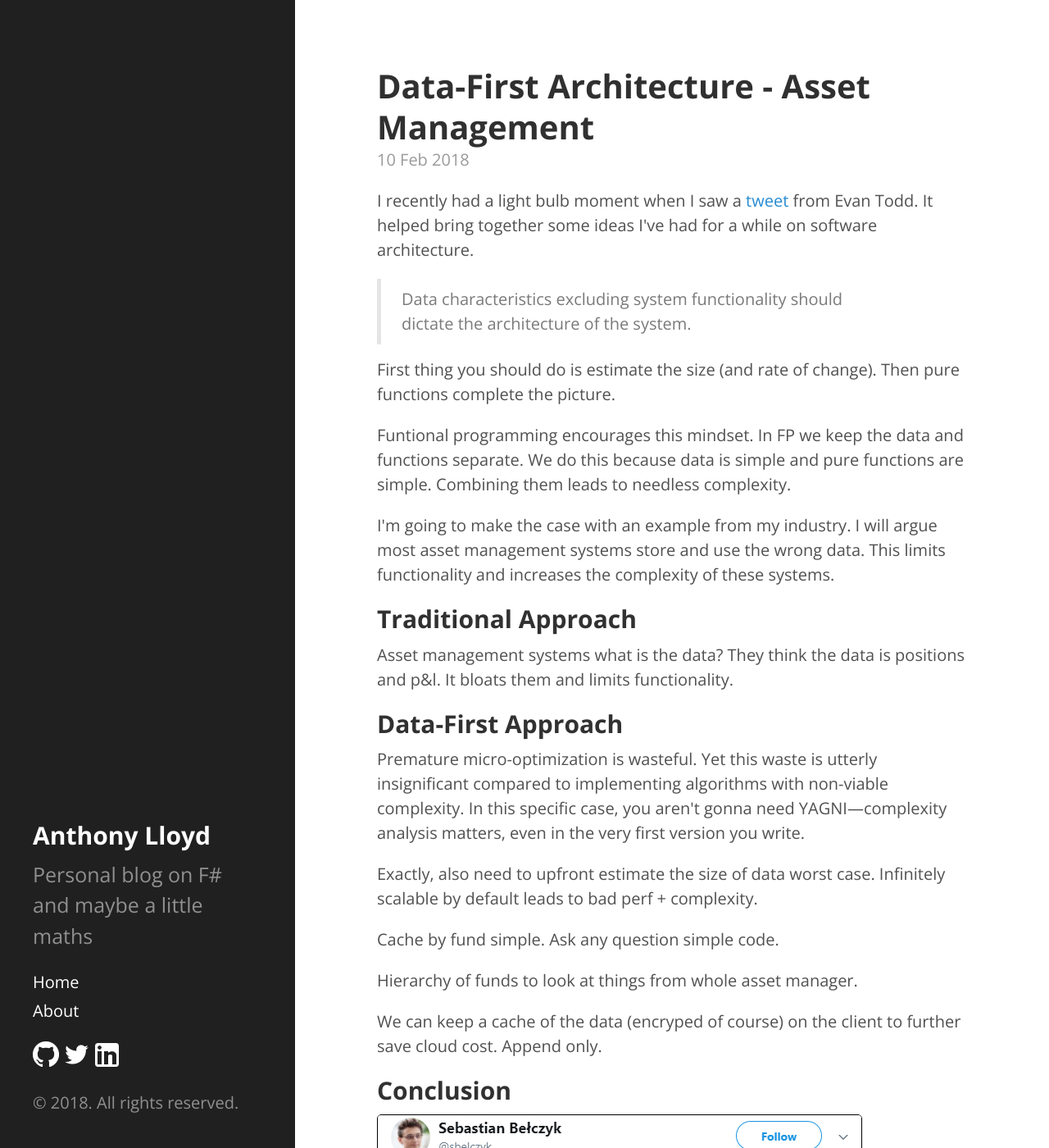
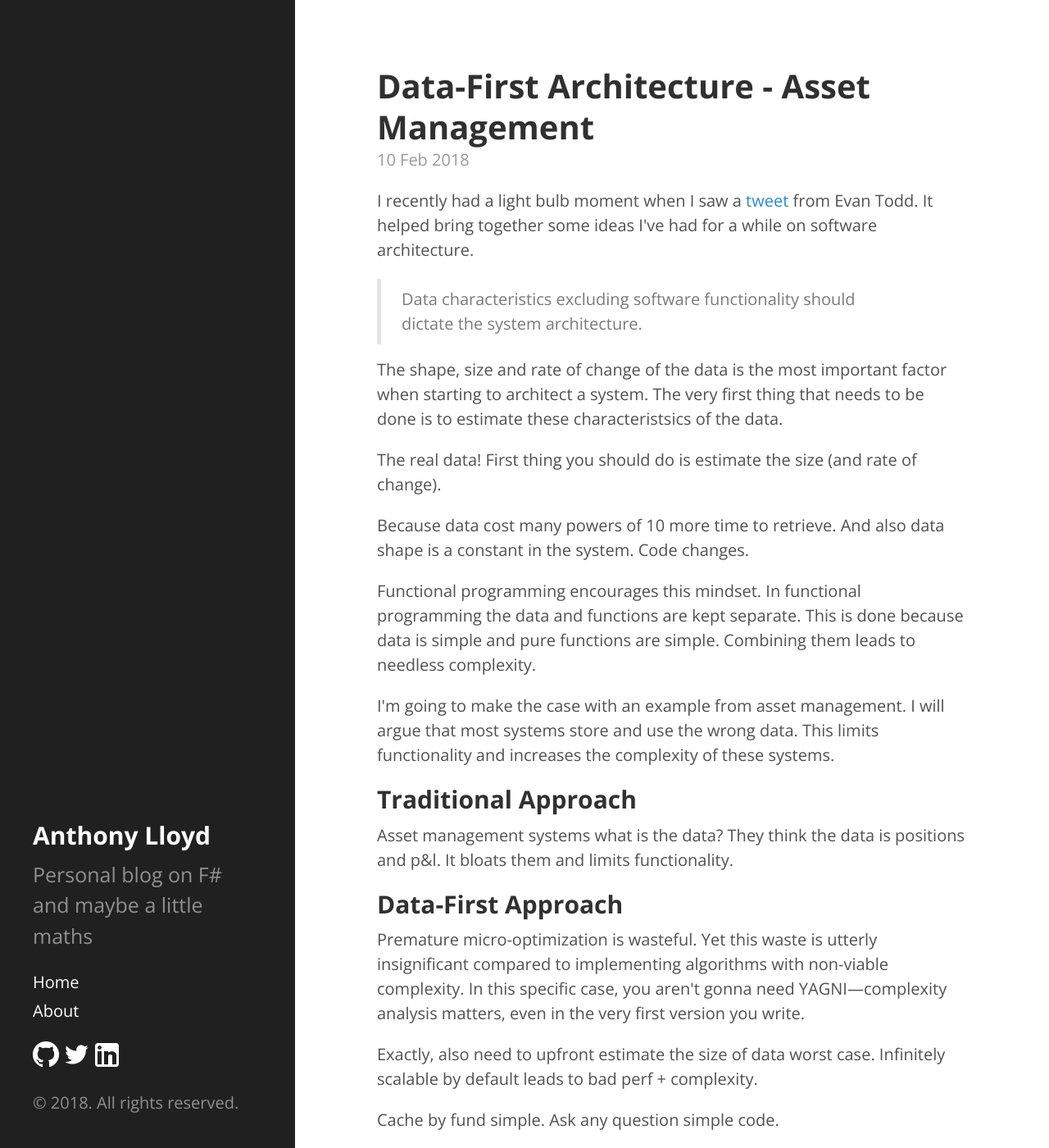
Before and after one commit to AnthonyLloyd/AnthonyLloyd.github.io, a Jekyll site: the page built from _posts/2018-02-10-architecture-data-first.html, in a window 1280 px wide and 1400 px high. Shown: the whole window at 82% size. Built offline with Jekyll 4.4.1, drawn with Linux system fonts in a browser that asks for light colours; some web fonts are replaced; comment, search, counter and statistics services are not loaded.

Commit message:
first section

```diff
--- a/_posts/2018-02-10-architecture-data-first.html
+++ b/_posts/2018-02-10-architecture-data-first.html
@@ -9,16 +9,19 @@ exclude: true
 <p>I recently had a light bulb moment when I saw a <a href="https://twitter.com/etodd_/status/936587511580844032">tweet</a> from Evan Todd.
 It helped bring together some ideas I've had for a while on software architecture.</p>
 <blockquote>
-<p>Data characteristics excluding system functionality should dictate the architecture of the system.</p>
+<p>Data characteristics excluding software functionality should dictate the system architecture.</p>
 </blockquote>
-<p>First thing you should do is estimate the size (and rate of change).
-Then pure functions complete the picture.</p>
-<p>Funtional programming encourages this mindset.
-In FP we keep the data and functions separate.
-We do this because data is simple and pure functions are simple.
+<p>The shape, size and rate of change of the data is the most important factor when starting to architect a system.
+The very first thing that needs to be done is to estimate these characteristsics of the data.</p>
+<p>The real data!
+First thing you should do is estimate the size (and rate of change).</p>
+<p>Because data cost many powers of 10 more time to retrieve. And also data shape is a constant in the system. Code changes.</p>
+<p>Functional programming encourages this mindset.
+In functional programming the data and functions are kept separate.
+This is done because data is simple and pure functions are simple.
 Combining them leads to needless complexity.</p>
-<p>I'm going to make the case with an example from my industry.
-I will argue most asset management systems store and use the wrong data.
+<p>I'm going to make the case with an example from asset management.
+I will argue that most systems store and use the wrong data.
 This limits functionality and increases the complexity of these systems.</p>
 <h2>Traditional Approach</h2>
 <p>Asset management systems what is the data?
```
Also changed, not shown: 1 other file.
